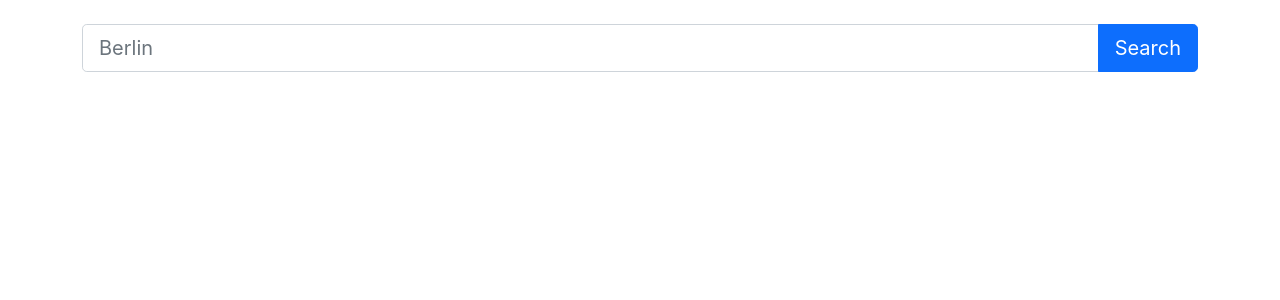
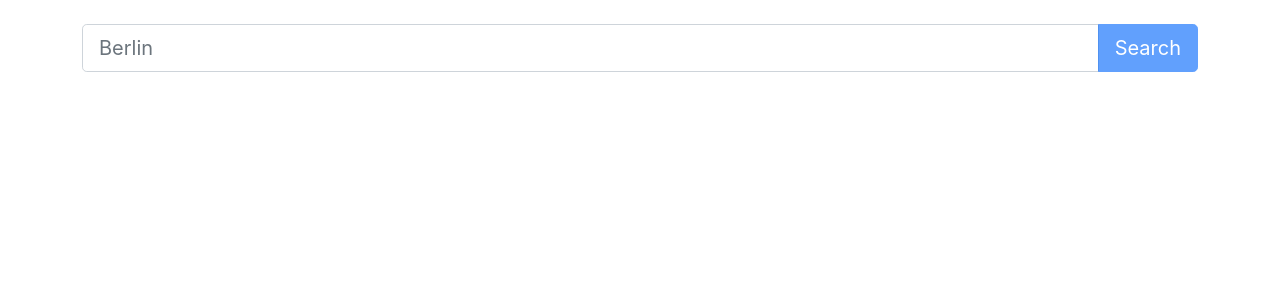
Before and after one commit to chase-the-coder/weather-app-api, a React (Create React App) app: page / in a window 1280 px wide. Shown: the top 300 px of the page. Built offline with nearby package versions, Linux system fonts and the light colour scheme.

Commit message:
added disabled button state until city is selected from dropdown

```diff
--- a/src/App.js
+++ b/src/App.js
@@ -83,6 +83,7 @@ function App() {
   const [cityObject, setCityObject] = useState('')
   const [forecastData, setForecastData] = useState([])
   const [isLoading, setIsLoading] = useState(false)
+  const [buttonDisabled, setButtonDisabled] = useState(true)
   const months = [
 		'January',
 		'February',
@@ -106,6 +107,7 @@ function App() {
     if(cityObject) {
       console.log('this is city oject', cityObject)
       if(userInput === cityObject.title) {
+        setButtonDisabled(false)
         return
       }
     }
@@ -157,19 +159,20 @@ function App() {
 
 
     }).finally(setIsLoading(false))
-
+    setCityObject('')
   }
   // console.log(forecastData)
   // console.log(cityObject)
   // console.log(userInput)
   // console.log(cityList)
+  console.log(buttonDisabled)
 	return (
 
     <>
 
       <Container className='mt-4'>
         <div className="dropdown">
-          <Input  userInput={userInput} onInputChange={handleInputChange} cityList={cityList} onInputSubmit={handleInputSubmit} />
+          <Input  userInput={userInput} onInputChange={handleInputChange} cityList={cityList} onInputSubmit={handleInputSubmit} buttonDisabled={buttonDisabled} />
           {isLoading && <Loader />}
           {cityList.length !== 0 && <InputDropdown onCityClick={handleCityClick} cityList={cityList} onLoading={handleLoading}/>}
           {forecastData.length !== 0 &&<TodaysForecast forecastData={forecastData} months={months} weekArray={weekArray} />}
--- a/src/components/Input.js
+++ b/src/components/Input.js
@@ -3,7 +3,6 @@ import axios from 'axios';
 import { ThemeContext } from './ThemeContext';
 import { InputGroup, FormControl, Button } from 'react-bootstrap';
 function Input(props) {
-	const context = useContext(ThemeContext);
 	return (
 		<form onSubmit={(e) => props.onInputSubmit(e)}>
 			<InputGroup size="lg">
@@ -16,9 +15,16 @@ function Input(props) {
 					}}
 					value={props.userInput}
 				/>
-				<Button variant="primary" type="submit">
-					Search
-				</Button>
+				{props.buttonDisabled ? (
+					<Button variant="primary" type="submit" disabled>
+						Search
+					</Button>
+				) : (
+					<Button variant="primary" type="submit">
+						Search
+					</Button>
+				)}
+				{}
 			</InputGroup>
 		</form>
 	);
```
